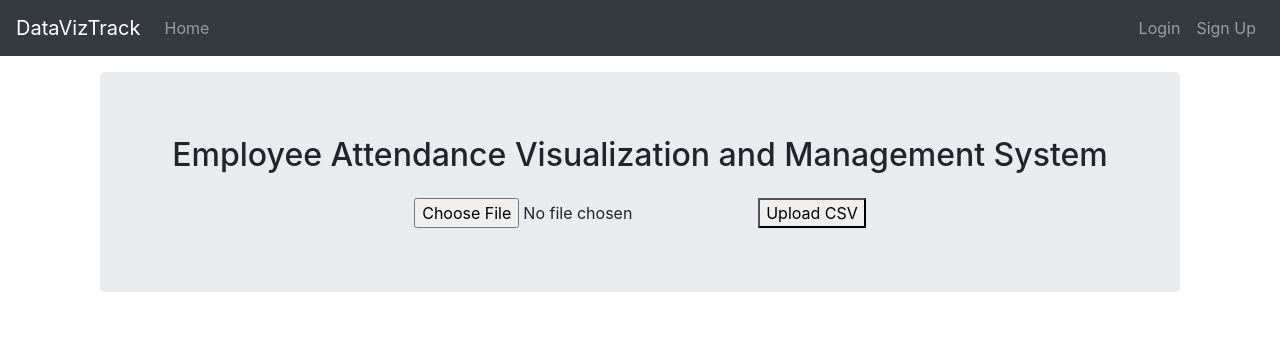
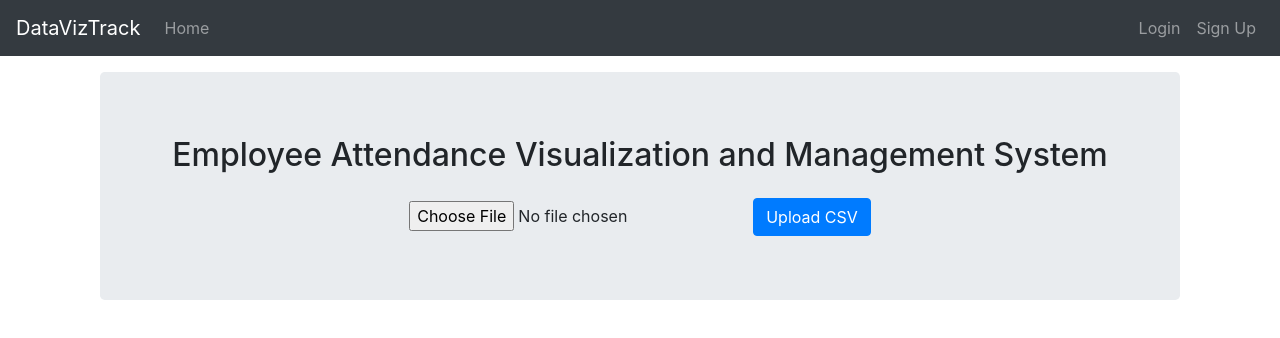
Before and after one commit to abduallahnoorsayket/React-auth-employee-attendance, a React (Create React App) app: page / in a window 1280 px wide. Shown: the top 338 px of the page. Built offline with nearby package versions, Linux system fonts and the light colour scheme.

Commit message:
home updated

```diff
--- a/package.json
+++ b/package.json
@@ -8,7 +8,9 @@
     "@testing-library/user-event": "^14.1.1",
     "axios": "^0.27.2",
     "bootstrap": "^4.6.2",
+    "chart.js": "^4.4.0",
     "react": "^18.2.0",
+    "react-chartjs-2": "^5.2.0",
     "react-dom": "^18.2.0",
     "react-router-dom": "^6.4.0",
     "react-scripts": "5.0.1",
--- a/public/index.html
+++ b/public/index.html
@@ -9,35 +9,13 @@
       name="description"
       content="Web site created using create-react-app"
     />
-    <link rel="apple-touch-icon" href="%PUBLIC_URL%/logo192.png" />
-    <!--
-      manifest.json provides metadata used when your web app is installed on a
-      user's mobile device or desktop. See https://developers.google.com/web/fundamentals/web-app-manifest/
-    -->
+
     <link rel="manifest" href="%PUBLIC_URL%/manifest.json" />
-    <!--
-      Notice the use of %PUBLIC_URL% in the tags above.
-      It will be replaced with the URL of the `public` folder during the build.
-      Only files inside the `public` folder can be referenced from the HTML.
 
-      Unlike "/favicon.ico" or "favicon.ico", "%PUBLIC_URL%/favicon.ico" will
-      work correctly both with client-side routing and a non-root public URL.
-      Learn how to configure a non-root public URL by running `npm run build`.
-    -->
-    <title>React App</title>
+    <title>Employee Attendance</title>
   </head>
   <body>
     <noscript>You need to enable JavaScript to run this app.</noscript>
     <div id="root"></div>
-    <!--
-      This HTML file is a template.
-      If you open it directly in the browser, you will see an empty page.
-
-      You can add webfonts, meta tags, or analytics to this file.
-      The build step will place the bundled scripts into the <body> tag.
-
-      To begin the development, run `npm start` or `yarn start`.
-      To create a production bundle, use `npm run build` or `yarn build`.
-    -->
   </body>
 </html>
--- a/src/components/home.component.js
+++ b/src/components/home.component.js
@@ -30,7 +30,9 @@ const FileUploadForm = () => {
           Employee Attendance Visualization and Management System
         </h2>
         <input type="file" accept=".csv" onChange={handleFileChange} />
-        <button onClick={handleFileUpload}>Upload CSV</button>
+        <button className="btn btn-primary" onClick={handleFileUpload}>
+          Upload CSV
+        </button>
       </div>
     </div>
   );
--- a/src/services/user.service.js
+++ b/src/services/user.service.js
@@ -1,23 +1,23 @@
-import axios from 'axios';
-import authHeader from './auth-header';
+import axios from "axios";
+import authHeader from "./auth-header";
 
-const API_URL = 'http://localhost:8080/api/test/';
+const API_URL = "https://api.dvt.theyolostudio.com/auth/";
 
 class UserService {
   getPublicContent() {
-    return axios.get(API_URL + 'all');
+    return axios.get(API_URL + "all");
   }
 
   getUserBoard() {
-    return axios.get(API_URL + 'user', { headers: authHeader() });
+    return axios.get(API_URL + "user", { headers: authHeader() });
   }
 
   getModeratorBoard() {
-    return axios.get(API_URL + 'mod', { headers: authHeader() });
+    return axios.get(API_URL + "mod", { headers: authHeader() });
   }
 
   getAdminBoard() {
-    return axios.get(API_URL + 'admin', { headers: authHeader() });
+    return axios.get(API_URL + "admin", { headers: authHeader() });
   }
 }
 
```
Also changed, not shown: 1 other file (tests, documents, lock files or other folders).
